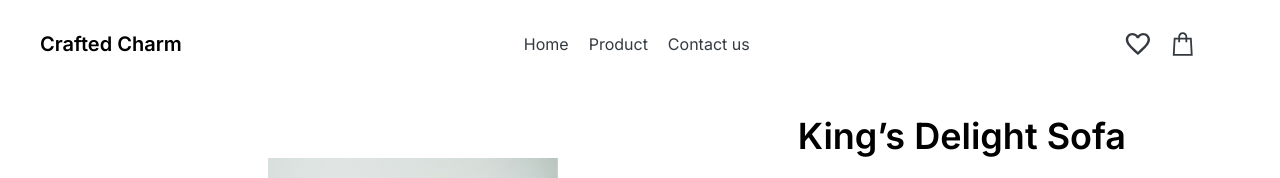
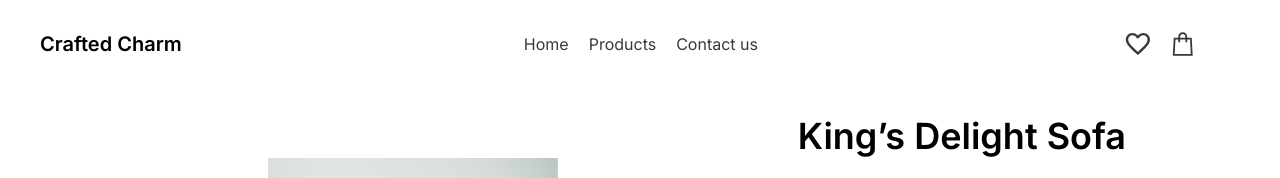
Before and after one commit to MazinoCodes/Crafted-Charm, a React (Vite) app: page /product/1 in a window 1280 px wide. Shown: the top 178 px of the page. Built offline with nearby package versions, Linux system fonts and the light colour scheme; a web font is replaced by a local one.

Commit message:
spelling error

```diff
--- a/src/Components/Navbar.jsx
+++ b/src/Components/Navbar.jsx
@@ -47,7 +47,7 @@ const Navbar = () => {
         <ul>
           <li className=' hover:text-[#343A40] hover:font-semibold'> <Link to="/" onClick={handleProductClick}>Home</Link></li>
           <li className="hover:text-[#343A40] hover:font-semibold">
-          <Link to="/ourproducts" >Product</Link>
+          <Link to="/ourproducts" >Products</Link>
         </li>
           <li className=' hover:text-[#343A40] hover:font-semibold'> <Link to="/" onClick={handleContactClick}>Contact us</Link></li>
         </ul>
```
